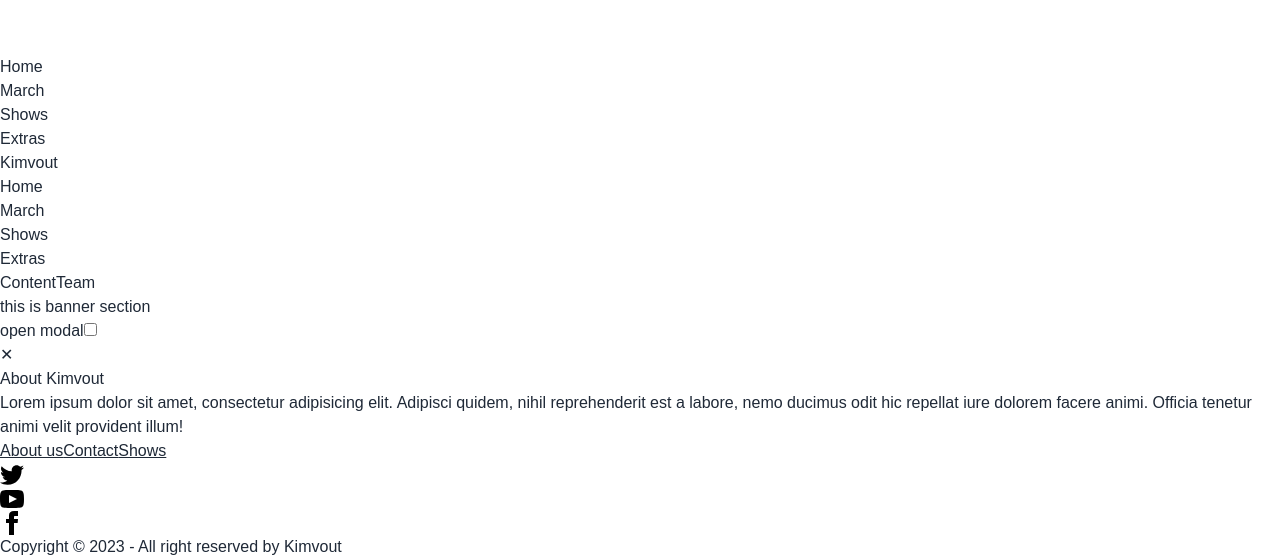
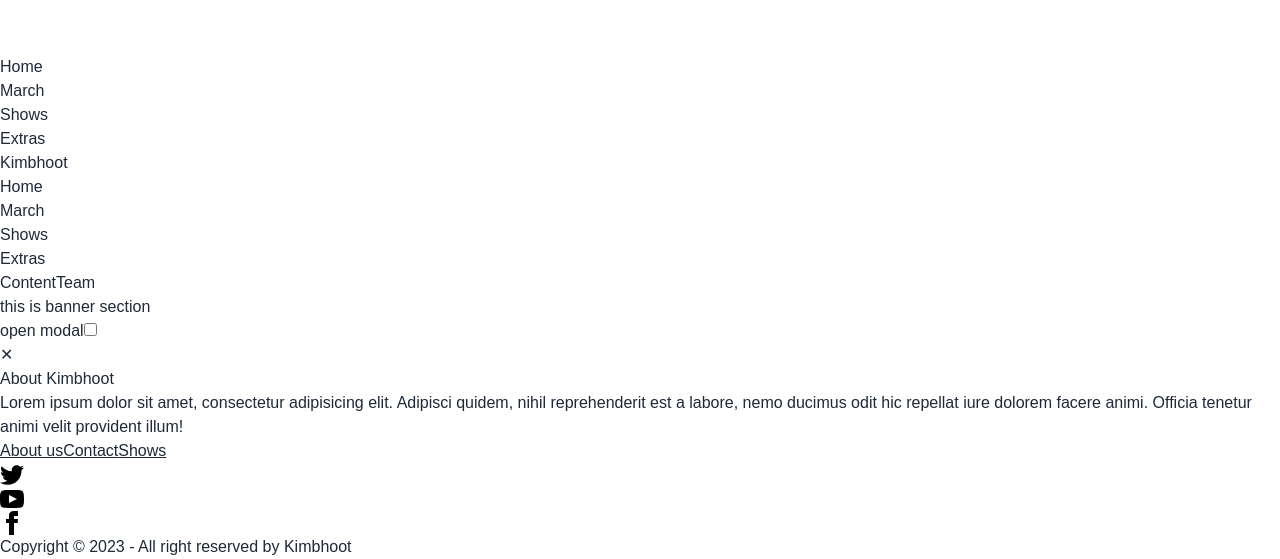
Before and after one commit to Ankan112/kimbhoot, a Next.js app: page / in a window 1280 px wide. Shown: the part 1225-1784 px from the top of the page. Built offline with nearby package versions, Linux system fonts and the light colour scheme.

Commit message:
title change

```diff
--- a/Components/Banner/Banner.jsx
+++ b/Components/Banner/Banner.jsx
@@ -12,7 +12,7 @@ const Banner = () => {
                 <div className="modal">
                     <div className="modal-box relative">
                         <label htmlFor="my-modal-3" className="btn btn-sm btn-circle absolute right-2 top-2">✕</label>
-                        <h3 className="text-lg font-bold">About Kimvout</h3>
+                        <h3 className="text-lg font-bold">About Kimbhoot</h3>
                         <p className="py-4">Lorem ipsum dolor sit amet, consectetur adipisicing elit. Adipisci quidem, nihil reprehenderit est a labore, nemo ducimus odit hic repellat iure dolorem facere animi. Officia tenetur animi velit provident illum!</p>
                     </div>
                 </div>
--- a/Components/Footer/Footer.jsx
+++ b/Components/Footer/Footer.jsx
@@ -15,7 +15,7 @@ const Footer = () => {
                 </div>
             </div>
             <div>
-                <p>Copyright © 2023 - All right reserved by Kimvout</p>
+                <p>Copyright © 2023 - All right reserved by Kimbhoot</p>
             </div>
         </footer>
     );
--- a/Components/Header/Header.jsx
+++ b/Components/Header/Header.jsx
@@ -15,7 +15,7 @@ const Header = () => {
                         <li><Link href={'/extras'}>Extras</Link></li>
                     </ul>
                 </div>
-                <Link href={'/'} className="btn btn-ghost normal-case text-xl">Kimvout</Link>
+                <Link href={'/'} className="btn btn-ghost normal-case text-xl">Kimbhoot</Link>
             </div>
             <div className="navbar-center hidden lg:flex">
                 <ul className="menu menu-horizontal px-1">
--- a/pages/index.js
+++ b/pages/index.js
@@ -10,7 +10,7 @@ export default function Home() {
   return (
     <>
       <Head>
-        <title>Kimvout</title>
+        <title>Kimbhoot</title>
         <meta name="description" content="Generated by create next app" />
         <meta name="viewport" content="width=device-width, initial-scale=1" />
         <link rel="icon" href="/favicon.ico" />
```
Also changed, not shown: 1 other file (tests, documents, lock files or other folders).
